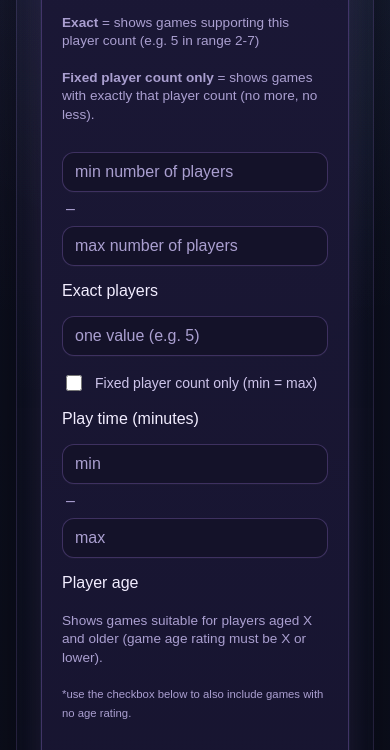
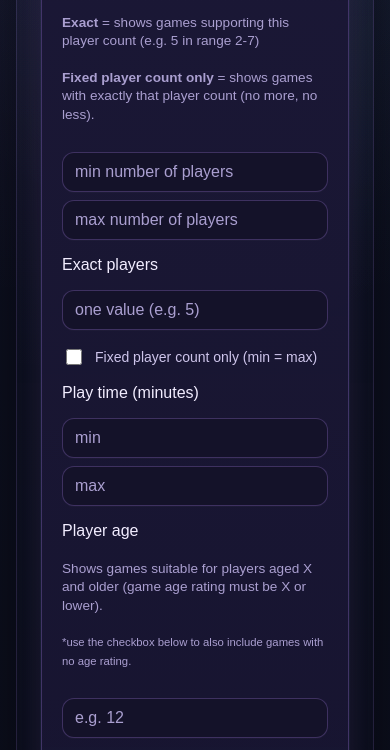
Before and after one commit to Agnogh/WitchTowerBoardgameLibrary, a Django app: page /games/ in a window 390 px wide. Shown: the part 498-1248 px from the top of the page. Run offline with Django 5.2, Linux system fonts and the light colour scheme; data that the repository does not hold is empty.

Commit message:
removing dash when min/max is stacked vertically

```diff
--- a/static/css/styles.css
+++ b/static/css/styles.css
@@ -647,6 +647,9 @@ MaYBE CHANGE LATER*/
   .games-filter-row {
     grid-template-columns: 1fr;
   }
+  .games-filter-row span[aria-hidden="true"] {
+    display: none;
+  }
 }
 
 
```
